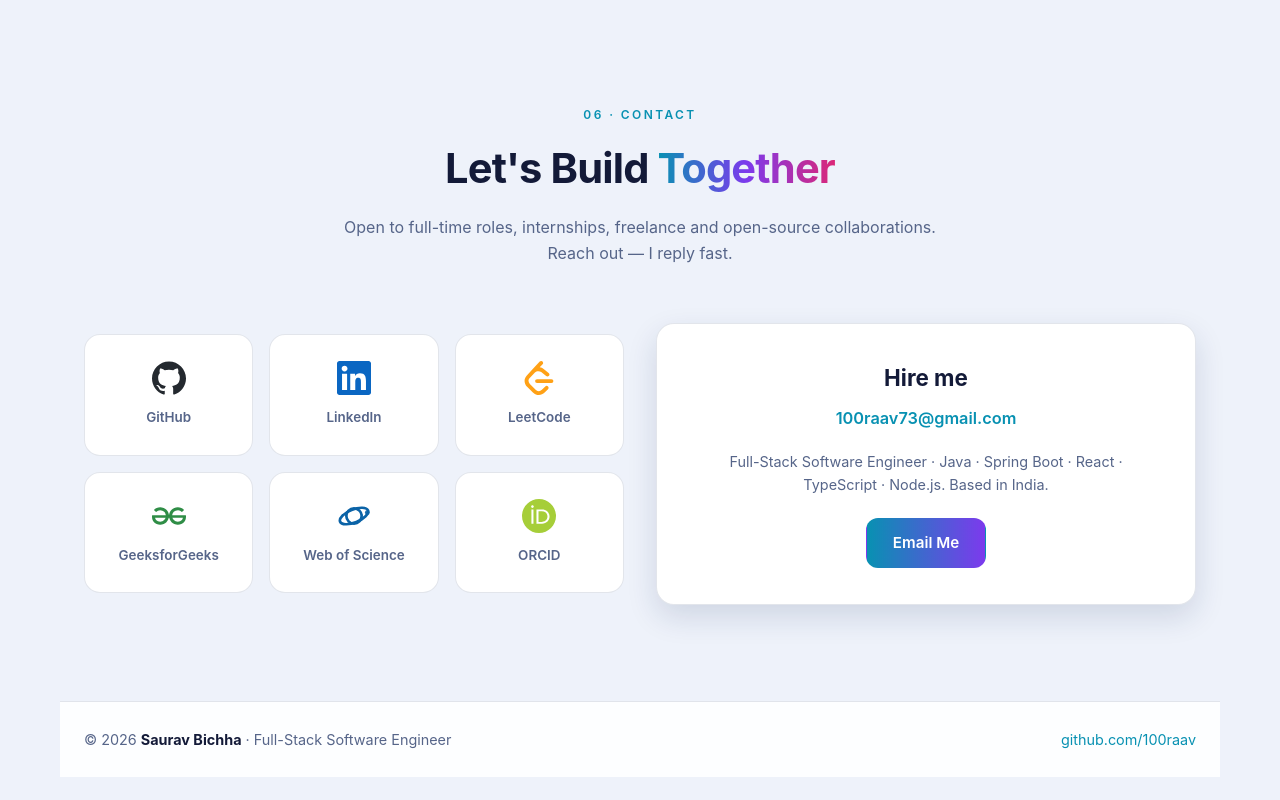
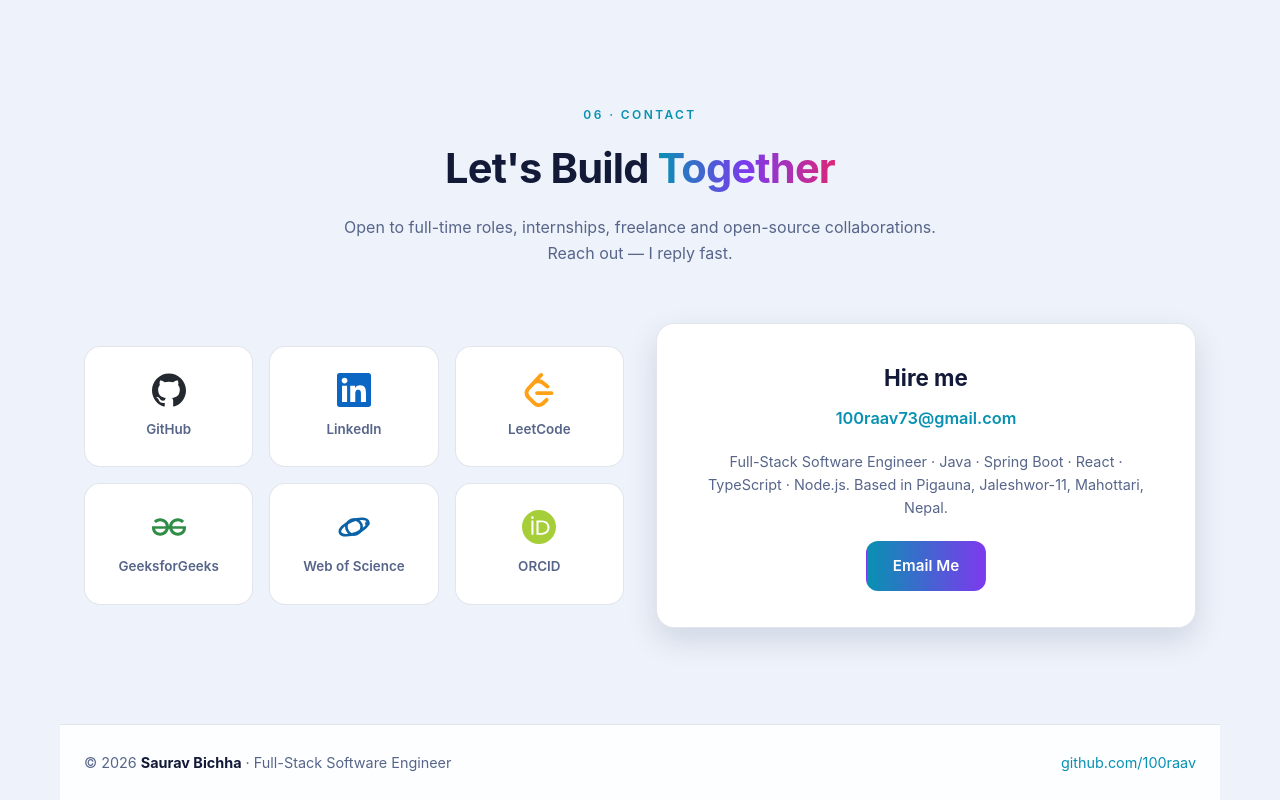
Before and after one commit to 100raav/portfolio, a React (Vite) app: page / in a window 1280 px wide. Shown: the part 5851-6651 px from the top of the page. Before the commit the page ends 6628 px from the top, so only its background shows below. Built offline with nearby package versions, Linux system fonts and the light colour scheme.

Commit message:
Contact: update location to Pigauna, Jaleshwor-11, Mahottari, Nepal

```diff
--- a/src/Contact.tsx
+++ b/src/Contact.tsx
@@ -32,7 +32,7 @@ export default function Contact() {
             <h3>Hire me</h3>
             <a className="mail" href={`mailto:${PROFILE.email}?subject=Let's%20build%20together`}>{PROFILE.email}</a>
             <p className="contact-note">
-              Full-Stack Software Engineer · Java · Spring Boot · React · TypeScript · Node.js. Based in India.
+              Full-Stack Software Engineer · Java · Spring Boot · React · TypeScript · Node.js. Based in Pigauna, Jaleshwor-11, Mahottari, Nepal.
             </p>
             <a className="btn btn-primary" href={`mailto:${PROFILE.email}?subject=Let's%20build%20together`}>
               <span>Email Me</span>
```
